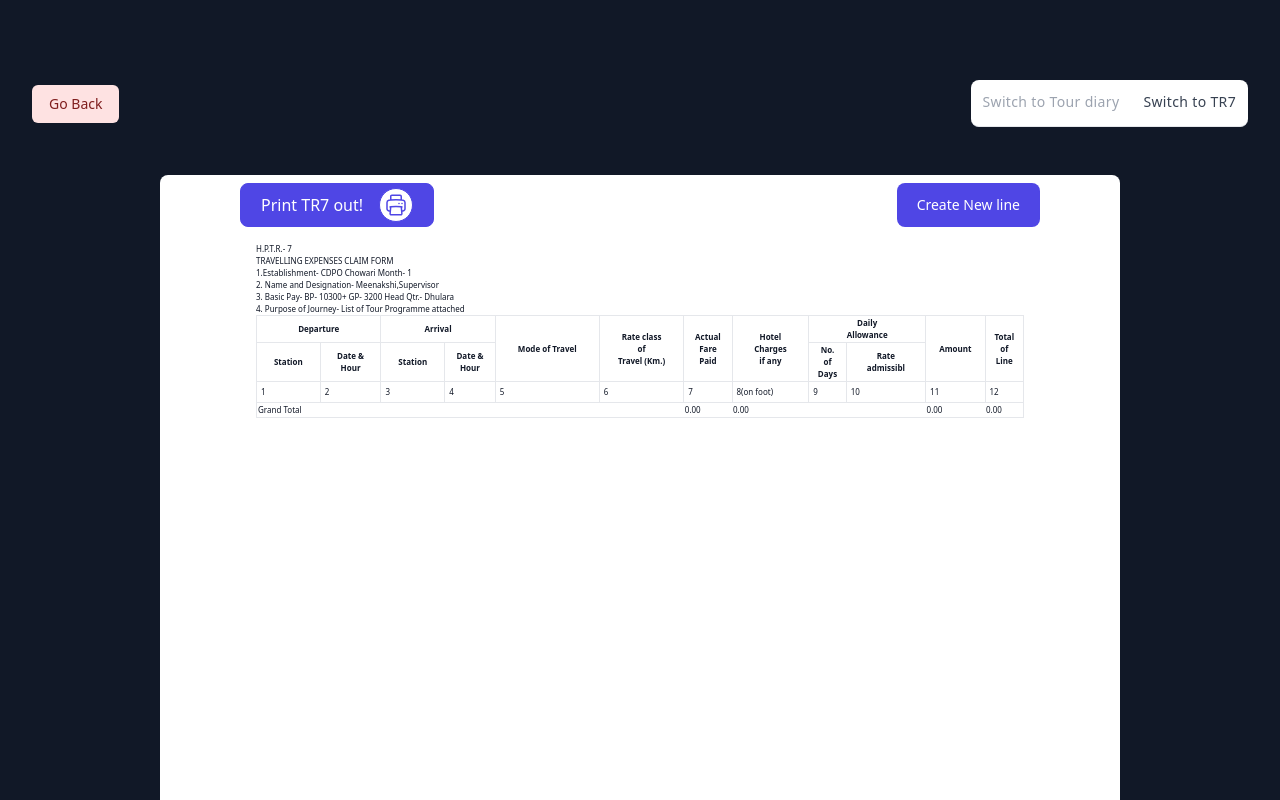
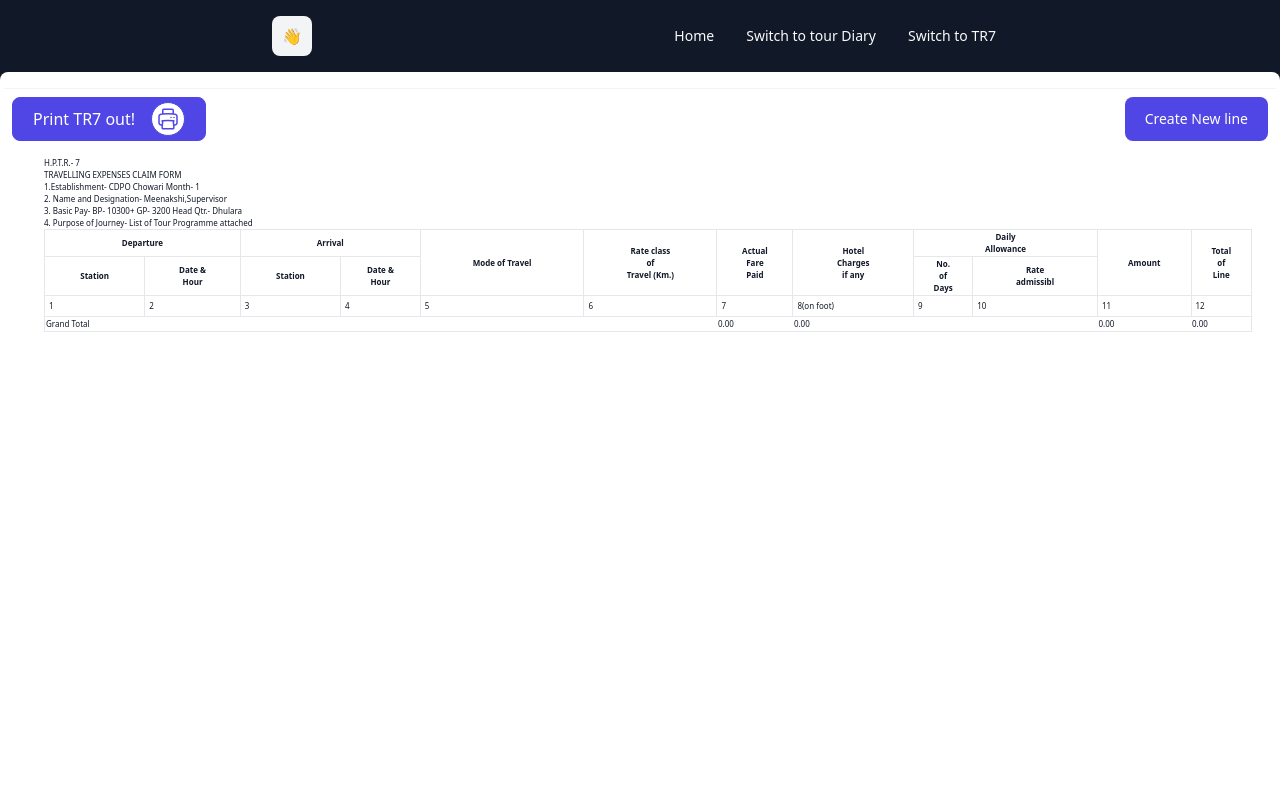
Before and after one commit to vipansh/tour-diary, a Next.js app: page /month/1 in a window 1280 px wide. Shown: the top 800 px of the page. Built offline with nearby package versions, Linux system fonts and the light colour scheme.

Commit message:
minnor issue fix in toast | nav | nav delete button

```diff
--- a/components/oneMonthData/Navbar.tsx
+++ b/components/oneMonthData/Navbar.tsx
@@ -17,47 +17,36 @@ const Navbar = ({ selectedIndex, toggleShow }: Props) => {
 
   return (
     <Fragment>
-      <header aria-label="Page Header">
-        <div className="mx-auto max-w-screen-xl px-4 py-4 sm:py-12 sm:px-6 lg:px-8">
-          <div className="sm:flex sm:items-center sm:justify-between">
-            <div className="text-center sm:text-left">
-              <h1 className="text-2xl font-bold text-gray-900 sm:text-3xl"></h1>
+      <nav
+        aria-label="Site Nav"
+        className="mx-auto flex max-w-3xl items-center justify-between p-4"
+      >
+        <button className="inline-flex h-10 w-10 items-center justify-center rounded-lg bg-gray-100">
+          <span className="sr-only">Logo</span>
+          👋
+        </button>
 
-              <button
-                onClick={() => router.back()}
-                className="inline-flex justify-center rounded-md border border-transparent bg-red-100 px-4 py-2 text-sm font-medium text-red-900 hover:bg-red-200 focus:outline-none focus-visible:ring-2 focus-visible:ring-red-500 focus-visible:ring-offset-2"
-              >
-                Go Back
-              </button>
-            </div>
-
-            <div className="mt-4 flex flex-col gap-4 sm:mt-0 sm:flex-row sm:items-center">
-              <Tab.Group>
-                <Tab.List className="flex space-x-4 bg-white border-b border-gray-200 p-2  rounded-lg">
-                  {["Switch to Tour diary", "Switch to TR7"].map(
-                    (category, index) => (
-                      <Tab
-                        key={category}
-                        className={({}) =>
-                          classNames(
-                            "focus:outline-none text-gray-400 hover:text-gray-500 p-1   border-b-2 text-sm tracking-wide font-medium border-transparent",
-                            selectedIndex === index
-                              ? "text-gray-700 border-indigo-500"
-                              : ""
-                          )
-                        }
-                        onClick={toggleShow}
-                      >
-                        {category}
-                      </Tab>
-                    )
-                  )}
-                </Tab.List>
-              </Tab.Group>
-            </div>
-          </div>
-        </div>
-      </header>
+        <ul className="flex items-center gap-2 text-sm font-medium text-gray-50">
+          <li className="">
+            <button
+              className="rounded-lg px-3 py-2"
+              onClick={() => router.back()}
+            >
+              Home
+            </button>
+          </li>
+          <li className="">
+            <button className="rounded-lg px-3 py-2" onClick={toggleShow}>
+              Switch to tour Diary
+            </button>
+          </li>{" "}
+          <li className="">
+            <button className="rounded-lg px-3 py-2" onClick={toggleShow}>
+              Switch to TR7
+            </button>
+          </li>
+        </ul>
+      </nav>
     </Fragment>
   );
 };
--- a/components/oneMonthData/TR7.tsx
+++ b/components/oneMonthData/TR7.tsx
@@ -54,10 +54,7 @@ const TR7 = ({ openModal }: Props) => {
   });
 
   return (
-    <div className="w-10/12 mx-auto">
-      <div className="flex flex-col">
-        <div className="overflow-x-auto sm:-mx-6 lg:-mx-8">
-          <div className="py-2 inline-block min-w-full sm:px-6 lg:px-8">
+    <div className="p-2  border-t border-gray-100  w-full flex flex-col space-x-4 ">
       <div className="flex justify-between space-x-3">
         <button
           className="group flex items-center justify-between rounded-lg border border-indigo-600 bg-indigo-600 px-5 py-1 text-white hover:bg-indigo-800"
@@ -102,12 +99,8 @@ const TR7 = ({ openModal }: Props) => {
             <div> TRAVELLING EXPENSES CLAIM FORM </div>
             <div>1.Establishment- CDPO Chowari Month- {monthName}</div>
             <div> 2. Name and Designation- Meenakshi,Supervisor </div>
-                  <div>
-                    3. Basic Pay- BP- 10300+ GP- 3200 Head Qtr.- Dhulara
-                  </div>
-                  <div>
-                    4. Purpose of Journey- List of Tour Programme attached
-                  </div>
+            <div>3. Basic Pay- BP- 10300+ GP- 3200 Head Qtr.- Dhulara</div>
+            <div>4. Purpose of Journey- List of Tour Programme attached</div>
           </div>
           <table
             className="table-auto min-w-full border text-start  text-gray-900 font-light px-6 py-4  border-r"
@@ -207,9 +200,7 @@ const TR7 = ({ openModal }: Props) => {
                         <br />
                         {convert24To12(detail.startingPoint?.startTime)}
                       </td>
-                            <td className="border-r p-1">
-                              {detail.endPoint?.name}
-                            </td>
+                      <td className="border-r p-1">{detail.endPoint?.name}</td>
                       <td className="border-r p-1">
                         {detail.date &&
                           format(new Date(detail.date), "dd-MM-yyyy")}
@@ -223,15 +214,11 @@ const TR7 = ({ openModal }: Props) => {
                       </td>
                       <td className="border-r p-1">
                         {detail.distanceByBus &&
-                                Math.floor(detail.distanceByBus * 2.2).toFixed(
-                                  2
-                                )}
+                          Math.floor(detail.distanceByBus * 2.2).toFixed(2)}
                       </td>
                       <td className="border-r p-1">
                         {detail.distanceOnFoot &&
-                                Math.floor(detail.distanceOnFoot * 1).toFixed(
-                                  2
-                                )}
+                          Math.floor(detail.distanceOnFoot * 1).toFixed(2)}
                       </td>
                       <td rowSpan={2} className="border-r p-1">
                         {addDaily ? "  70%" : "-"}
@@ -244,19 +231,14 @@ const TR7 = ({ openModal }: Props) => {
                       </td>
                       <td rowSpan={2} className="border-r p-1">
                         {(
-                                2 *
-                                  Math.floor(
-                                    (detail.distanceByBus || 0) * 2.2
-                                  ) +
+                          2 * Math.floor((detail.distanceByBus || 0) * 2.2) +
                           Math.floor((detail.distanceOnFoot || 0) * 1) +
                           (addDaily ? 50 : 0)
                         ).toFixed(2)}
                       </td>
                     </tr>
                     <tr className="border-b border-gray-400 ">
-                            <td className="border-r p-1">
-                              {detail.endPoint?.name}
-                            </td>
+                      <td className="border-r p-1">{detail.endPoint?.name}</td>
                       <td className="border-r p-1">
                         {detail.date &&
                           format(new Date(detail.date), "dd-MM-yyyy")}
@@ -279,15 +261,11 @@ const TR7 = ({ openModal }: Props) => {
                       </td>
                       <td className="border-r p-1">
                         {detail.distanceByBus &&
-                                Math.floor(detail.distanceByBus * 2.2).toFixed(
-                                  2
-                                )}
+                          Math.floor(detail.distanceByBus * 2.2).toFixed(2)}
                       </td>
                       <td className="border-r p-1">
                         {detail.distanceOnFoot &&
-                                Math.floor(detail.distanceOnFoot * 1).toFixed(
-                                  2
-                                )}
+                          Math.floor(detail.distanceOnFoot * 1).toFixed(2)}
                       </td>
                     </tr>
                   </Fragment>
@@ -313,9 +291,6 @@ const TR7 = ({ openModal }: Props) => {
         </div>
       </div>
     </div>
-        </div>
-      </div>
-    </div>
   );
 };
 
--- a/components/oneMonthData/TourDiaryContainer.tsx
+++ b/components/oneMonthData/TourDiaryContainer.tsx
@@ -20,11 +20,7 @@ const TourDiaryContainer = ({ openModal }: Props) => {
   });
 
   return (
-    <>
-      <div className=" mx-auto">
-        <div className="flex flex-col">
-          <div>
-            <div className="py-2 inline-block min-w-full sm:px-6 lg:px-8">
+    <div className="p-2  border-t border-gray-100  w-full flex flex-col space-x-4 ">
       <div className="flex justify-between space-x-3">
         <button
           className="group flex items-center justify-between rounded-lg border border-indigo-600 bg-indigo-600 px-5 py-1 text-white hover:bg-indigo-800"
@@ -60,10 +56,6 @@ const TourDiaryContainer = ({ openModal }: Props) => {
         <TourDiary />
       </div>
     </div>
-          </div>
-        </div>
-      </div>
-    </>
   );
 };
 
--- a/components/oneMonthData/index.tsx
+++ b/components/oneMonthData/index.tsx
@@ -19,7 +19,7 @@ const OneMonthData = (props: Props) => {
   };
 
   return (
-    <div className="mx-auto shadow-md bg-gray-900 text-white h-full min-h-screen py-8">
+    <div className="mx-auto shadow-md bg-gray-900 text-white ">
       <FormModal openAddModal={openAddModal} closeModal={closeModal} />
       <Navbar
         selectedIndex={showTourDiary ? 0 : 1}
@@ -27,7 +27,7 @@ const OneMonthData = (props: Props) => {
           setShowTourDiary(!showTourDiary);
         }}
       />
-      <div className="bg-white text-gray-900  w-3/4 mx-auto rounded-lg min-h-screen">
+      <div className="bg-white text-gray-900 rounded-lg min-h-screen mx-auto flex max-w-7xl  p-1 pt-4">
         {showTourDiary ? (
           <TourDiary openModal={openModal} />
         ) : (
--- a/components/tabelData/DeleteButton.tsx
+++ b/components/tabelData/DeleteButton.tsx
@@ -95,7 +95,7 @@ const DeleteButton = ({ monthName, handelDeleteAction }: Props) => {
                     </button>
                     <button
                       type="button"
-                      className="inline-flex justify-center rounded-md border border-transparent bg-red-100 px-4 py-2 text-sm font-medium text-red-900 hover:bg-red-200 focus:outline-none focus-visible:ring-2 focus-visible:ring-red-500 focus-visible:ring-offset-2"
+                      className="flex rounded border border-red-600 px-4 py-2 text-sm font-medium text-red-600 hover:bg-red-600 hover:text-white focus:outline-none focus:ring active:bg-red-500"
                       onClick={deleteMonthData}
                     >
                       Delete
@@ -109,7 +109,7 @@ const DeleteButton = ({ monthName, handelDeleteAction }: Props) => {
       </Transition>
       <div>
         <button
-          className="bg-red-400 text-white group flex w-full items-center rounded-md px-2 py-2 text-sm"
+          className=" flex rounded border border-red-600 px-2 py-2 text-sm font-medium text-red-600 hover:bg-red-600 hover:text-white "
           onClick={openModal}
         >
           <DeleteActiveIcon
--- a/pages/_app.tsx
+++ b/pages/_app.tsx
@@ -8,7 +8,7 @@ export default function App({ Component, pageProps }: AppProps) {
     <>
       <ToastContainer
         position="top-center"
-        autoClose={5000}
+        autoClose={1500}
         hideProgressBar={false}
         newestOnTop={false}
         closeOnClick
--- a/pages/month/[monthName].tsx
+++ b/pages/month/[monthName].tsx
@@ -2,14 +2,17 @@ import Head from "next/head";
 import Image from "next/image";
 import { Inter } from "@next/font/google";
 import { Form, OneMonthData } from "../../components";
+import { useRouter } from "next/router";
 
 const inter = Inter({ subsets: ["latin"] });
 
 export default function Home() {
+  const router = useRouter();
+  const { monthName } = router.query as { monthName: string };
   return (
     <>
       <Head>
-        <title>One moth Data</title>
+        <title>{monthName}</title>
         <meta name="description" content="Generated by create next app" />
         <meta name="viewport" content="width=device-width, initial-scale=1" />
         <link rel="icon" href="/favicon.ico" />
```
Lines whose indentation alone changed are shown as unchanged.
